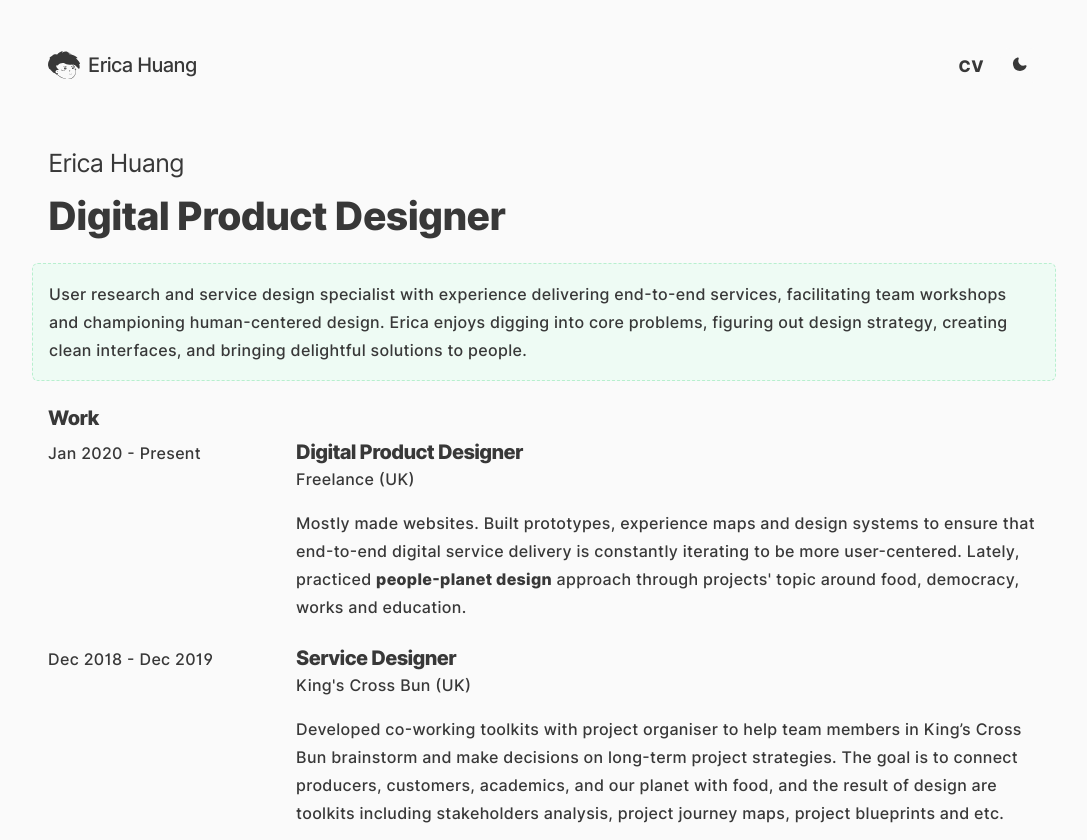
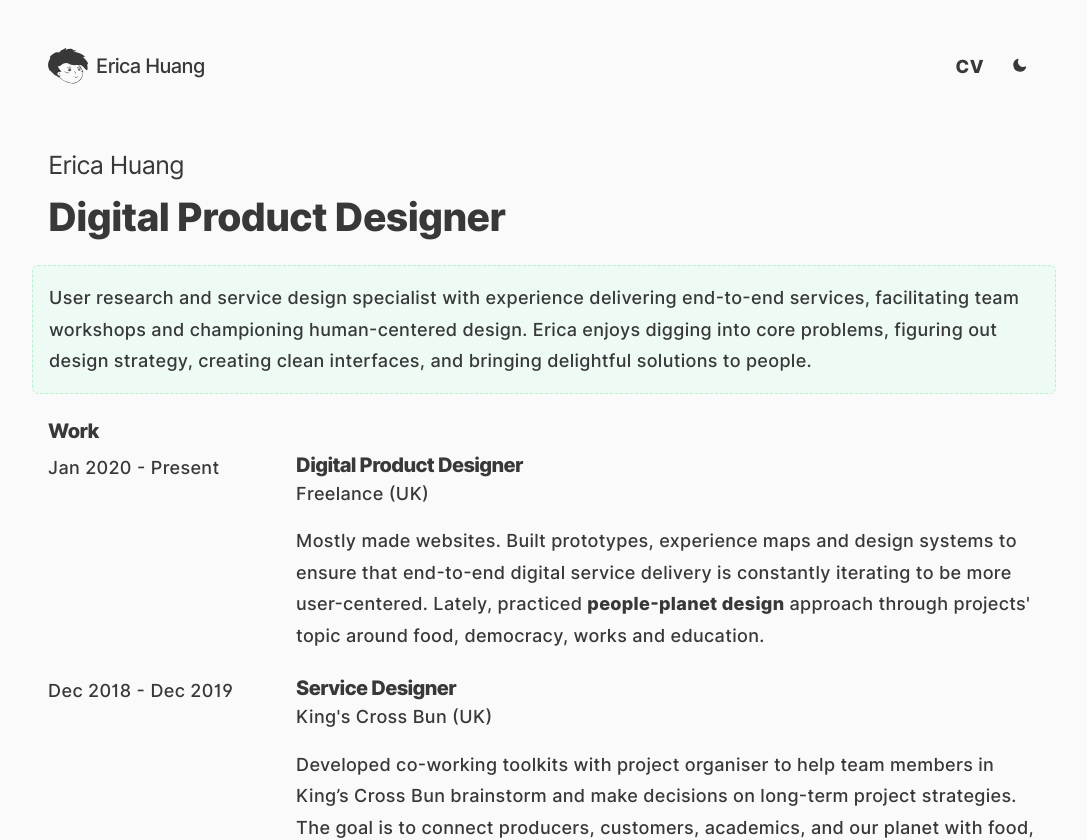
Before and after one commit to hutingerica/mysite, a Next.js app: page /cv in a window 1280 px wide. Shown: the top 840 px of the page, without its empty margins (96-1183 px from the left). Built offline with nearby package versions, Linux system fonts and the light colour scheme.

Commit message:
change font-size

```diff
--- a/components/GlobalStyles/GlobalStyles.js
+++ b/components/GlobalStyles/GlobalStyles.js
@@ -107,6 +107,7 @@ body {
   line-height: 1.75;
   color: var(--fg);
   background-color: var(--bg);
+  font-size: 18px;
 }
 
 ::selection{
--- a/components/Layout/Layout.js
+++ b/components/Layout/Layout.js
@@ -224,14 +224,14 @@ export default function Layout({ children, home}) {
                         <path
                           strokeLinecap="round"
                           strokeLinejoin="round"
-                          strokeWidth={3}
+                          strokeWidth={2}
                           d="M12 3v1m0 16v1m9-9h-1M4 12H3m15.364 6.364l-.707-.707M6.343 6.343l-.707-.707m12.728 0l-.707.707M6.343 17.657l-.707.707M16 12a4 4 0 11-8 0 4 4 0 018 0z"
                         />
                       ) : (
                         <path
                           strokeLinecap="round"
                           strokeLinejoin="round"
-                          strokeWidth={3}
+                          strokeWidth={2}
                           d="M20.354 15.354A9 9 0 018.646 3.646 9.003 9.003 0 0012 21a9.003 9.003 0 008.354-5.646z"
                         />
                       )}
@@ -263,7 +263,7 @@ const HomeWrapper = styled.div`
   padding-bottom: 6rem;
   margin-bottom: 1rem;
   svg {
-      width: 4rem;
+      width: 6rem;
     }
   @media(max-width:425px){
     padding-bottom:1rem;
@@ -331,7 +331,7 @@ const PageHeader = styled.header`
   z-index:2;
 
   svg {
-      width: 2rem;
+      width: 2.5rem;
   }
   h5{
     flex:1;
```
